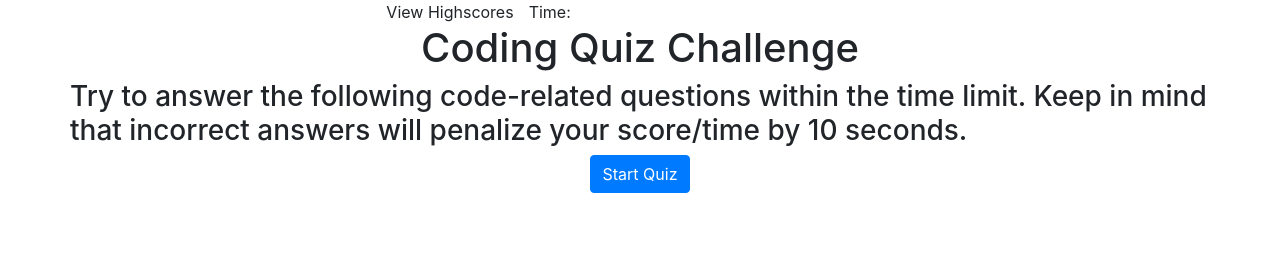
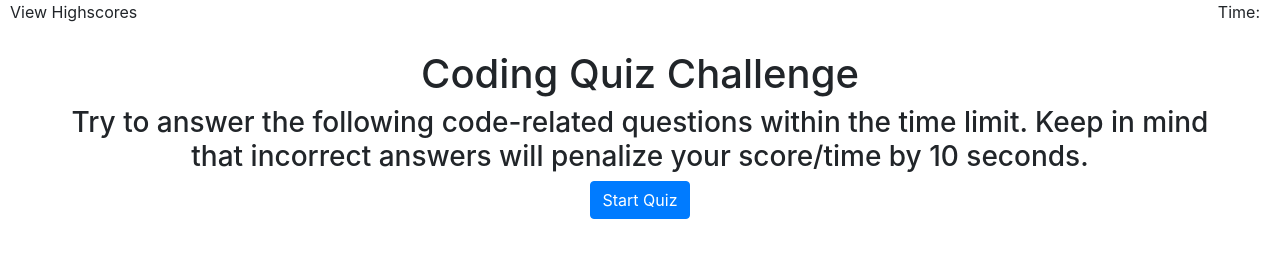
Before and after one commit to a-mollenkopf/IHopeIDontFailThisCode-Quiz, a plain HTML site: page index.html in a window 1280 px wide. Drawn offline with nearby package versions, Linux system fonts and the light colour scheme.

Commit message:
changed css appearance a little and got timer wokring again

```diff
--- a/index.html
+++ b/index.html
@@ -28,33 +28,29 @@
     ></script>
   </head>
   <body>
-    <header class="header">
-      <div class="container">
-        <div class="row justify-content-md-center">
-          <div class="logo">View Highscores</div>
-          <div class="col-md-4">
-            <div class="score">Time:<span id="timer"> </span></div>
+    <div class="row">
+      <div class="col">
+        <header>
+          <p id="highscores">View Highscores</p>
+          <p id="timer">Time: <span id="timer"></span></p>
+        </header>
       </div>
     </div>
-      </div>
-    </header>
 
-    <div id="start-page">
-      <div class="container" id="quizMain">
+    <main class="container" id="quizMain">
       <div class="row justify-content-md-center">
         <h1>Coding Quiz Challenge</h1>
-          <h3>
+        <h3 id="opening-text">
           Try to answer the following code-related questions within the time
           limit. Keep in mind that incorrect answers will penalize your
           score/time by 10 seconds.
         </h3>
-          <button type="button" class="btn btn-primary" id="startGame">Start Quiz</button>
+        <button type="button" class="btn btn-primary" id="startGame">
+          Start Quiz
+        </button>
       </div>
-      </div>
-    </div>
-    <div id="secondDiv">
-        THIS SUCKS !!!!!
-    </div>
+    </main>
+
     <script src="./script.js"></script>
   </body>
 </html>
--- a/script.js
+++ b/script.js
@@ -1,22 +1,62 @@
-var secondsLeft = 75
+var secondsLeft = 75;
 var timeEl = document.querySelector("#timer");
 var startGame = document.querySelector("#startGame");
 var quizMain = document.querySelector("#quizMain");
-var secondDiv = document.querySelector("#secondDiv");
+// var questionPage = document.querySelector("#questionPage")
+// var arrayOfQuestions = document.querySelector("arrayOfQuestions");
 
+// var arrayOfQuestions = [
+//   {
+//     questionPrompt: "Commonly used data types DO NOT include:",
+//     selections: ["strings", "Booleans", "alerts", "numbers"],
+//     answer: "alerts",
+//   },
+
+//   {
+//     questionPrompt:
+//       "The condition in an if/else statement is enclosed within ______.",
+//     selections: ["quotes", "curly brackets", "parenthesis", "square brackets"],
+//     answer: "parenthesis",
+//   },
+
+//   {
+//     questionPrompt: "Arrays in Javascript can be used to store _______.",
+//     selections: [
+//       "numbers & strings",
+//       "other arrays",
+//       "booleans",
+//       "all of the above",
+//     ],
+//     answer: "all of the above",
+//   },
+
+//   {
+//     questionPrompt:
+//       "String values must be enclosed within ______ when being assigned to variables.",
+//     selections: ["commas", "curly brackets", "quotes", "parenthesis"],
+//     answer: "quotes",
+//   },
+
+//   {
+//     questionPrompt:
+//       "A very usefool tool during development and debugging for printing content to the debugger is:",
+//     selections: ["Javascript", "terminal/bash", "for loops", "console.log"],
+//     answer: "console.log",
+//   },
+// ];
 function setTime() {
-    startGame.addEventListener("click", function setTime() {
+  startGame.addEventListener("click", function setTime() {
     quizMain.style.display = "none";
-    secondDiv.style.display = "block";
-    var timerInterval = setInterval(function() {
+    // questionPrompt.style.display = "block";
+    var timerInterval = setInterval(function () {
       secondsLeft--;
       timeEl.textContent = secondsLeft;
 
-      if(secondsLeft === 0) {
+      if (secondsLeft === 0) {
         clearInterval(timerInterval);
       }
-
     }, 1000);
   });
 }
-  setTime();
+
+setTime();
--- a/style.css
+++ b/style.css
@@ -1,3 +1,18 @@
-#secondDiv {
+#arrayOfQuizPages {
     display: none;
 }
+
+#timer {
+    float: right;
+    padding-right: 10px;
+}
+
+#highscores{
+    float: left;
+    padding-left: 10px;
+}
+#opening-text {
+    text-align: center;
+}
+.container {
+    padding-top: 10px;
```
Lines whose indentation alone changed are shown as unchanged.
